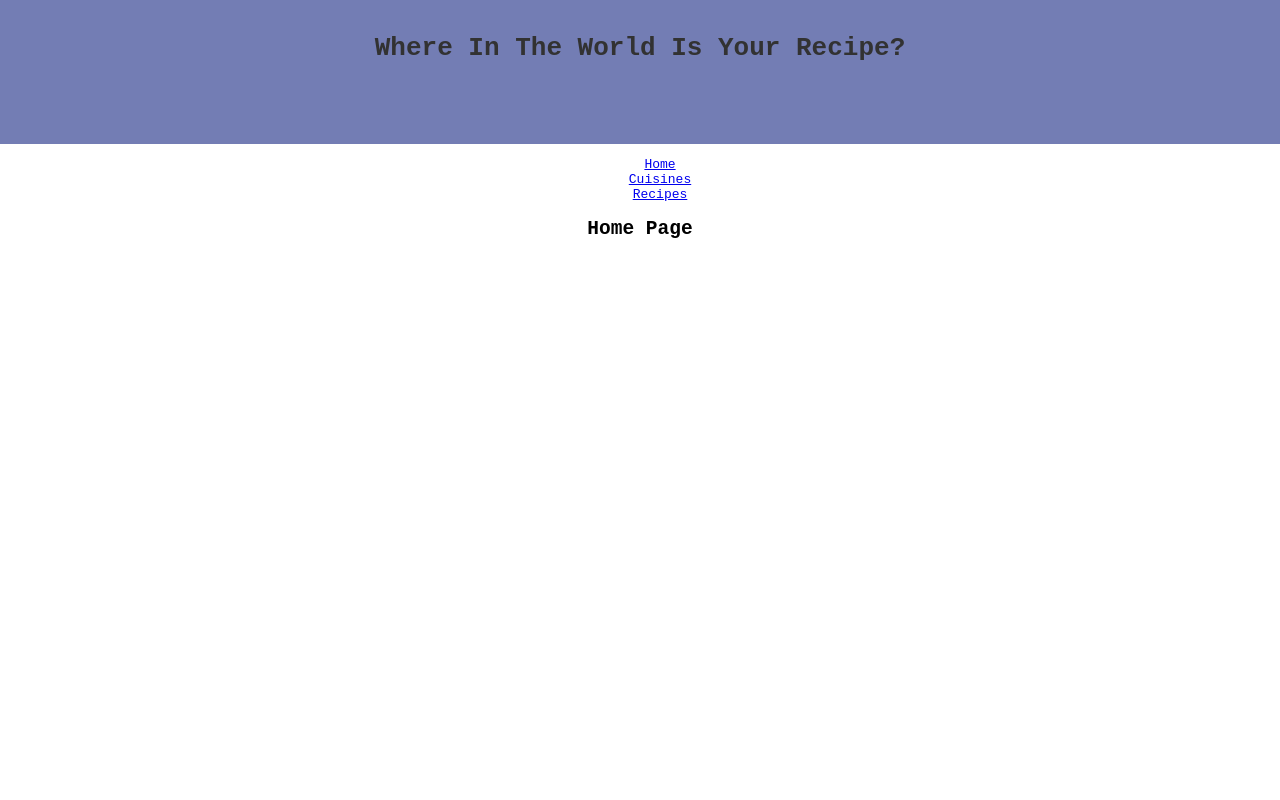
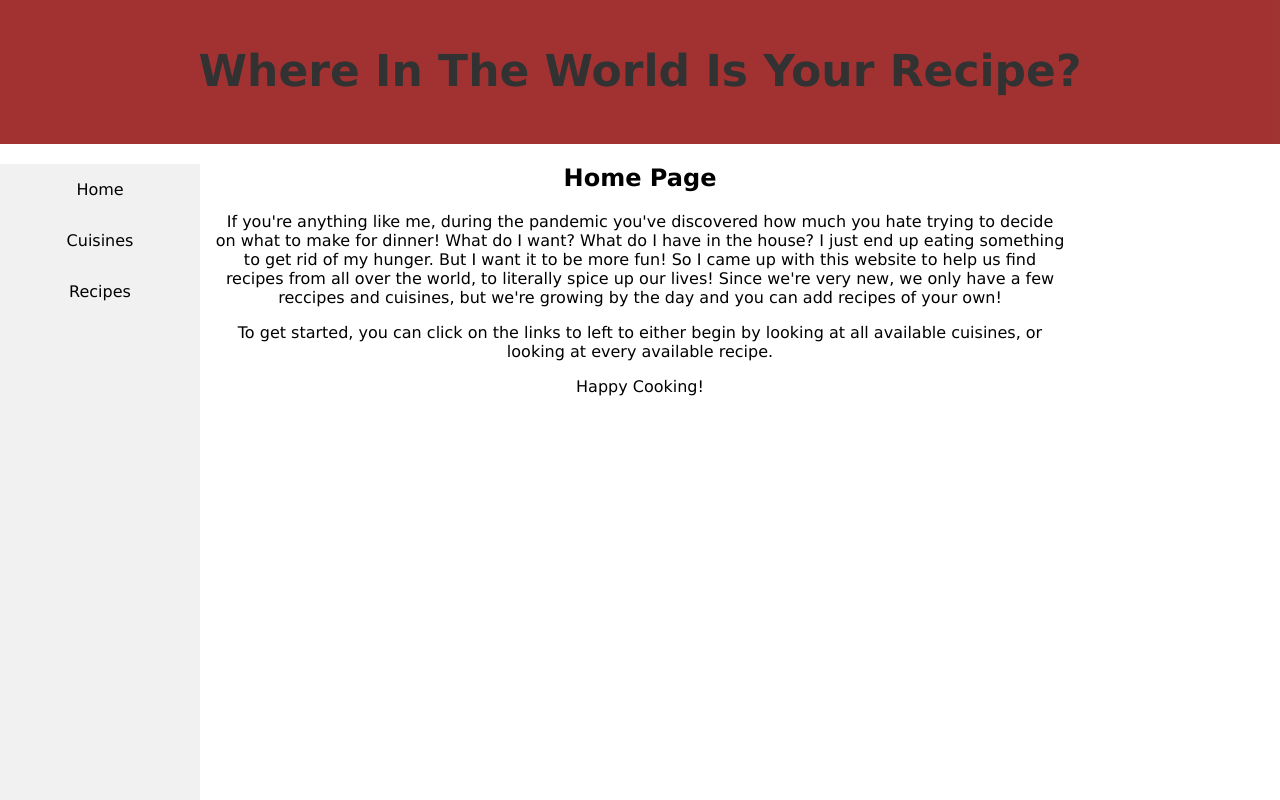
Before and after one commit to lreitzel/where-in-the-world-frontend, a React (Create React App) app: page / in a window 1280 px wide. Built offline with nearby package versions, Linux system fonts and the light colour scheme.

Commit message:
adding style and content for home page

```diff
--- a/src/App.css
+++ b/src/App.css
@@ -5,19 +5,48 @@
 #app-header {
   display: flex;
   justify-content: center;
-  background: #515DA2;
+  background-color: darkred;
   opacity: .8;
   height: 7rem;
   padding: 1rem;
+  font-size: 22px;
 }
 
 ul {
   list-style-type: none;
+  margin: 0;
+  padding: 0;
+  display: block;
+  position: fixed;
+  height: 100%;
+  width: 200px;
+  background-color: #f1f1f1;
+}
+
+.home {
+  margin-left: 215px;
+  margin-right: 215px;
+}
+
+.home h2 {
+  text-align: center;
+}
+
+li a {
+  display: block;
+  color: #000;
+  padding: 16px;
+  text-decoration: none;
+}
+
+li a:hover {
+  background-color: #555;
+  color: white;
 }
 
 body {
   margin: 0;
-  font-family: monospace;
+  font-family: 'Lucida Sans', 'Lucida Sans Regular', 'Lucida Grande', 'Lucida Sans Unicode', Geneva, Verdana, sans-serif;
 }
 
 .App-logo {
--- a/src/components/Home.js
+++ b/src/components/Home.js
@@ -5,6 +5,13 @@ class Home extends Component {
         return(
             <div className="home">
                 <h2>Home Page</h2>
+                <p>
+                    If you're anything like me, during the pandemic you've discovered how much you hate trying to decide on what to make for dinner! What do I want? What do I have in the house? I just end up eating something to get rid of my hunger. But I want it to be more fun! So I came up with this website to help us find recipes from all over the world, to literally spice up our lives! Since we're very new, we only have a few reccipes and cuisines, but we're growing by the day and you can add recipes of your own!
+                </p>
+                <p>
+                    To get started, you can click on the links to left to either begin by looking at all available cuisines, or looking at every available recipe.
+                </p>
+                <p>Happy Cooking!</p>
             </div>
         )
     }
```
